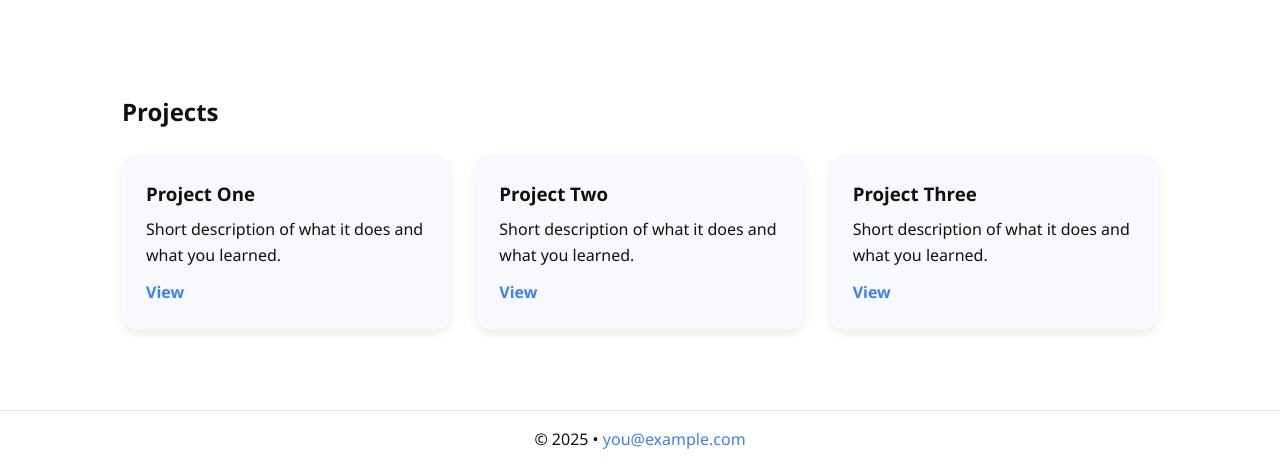
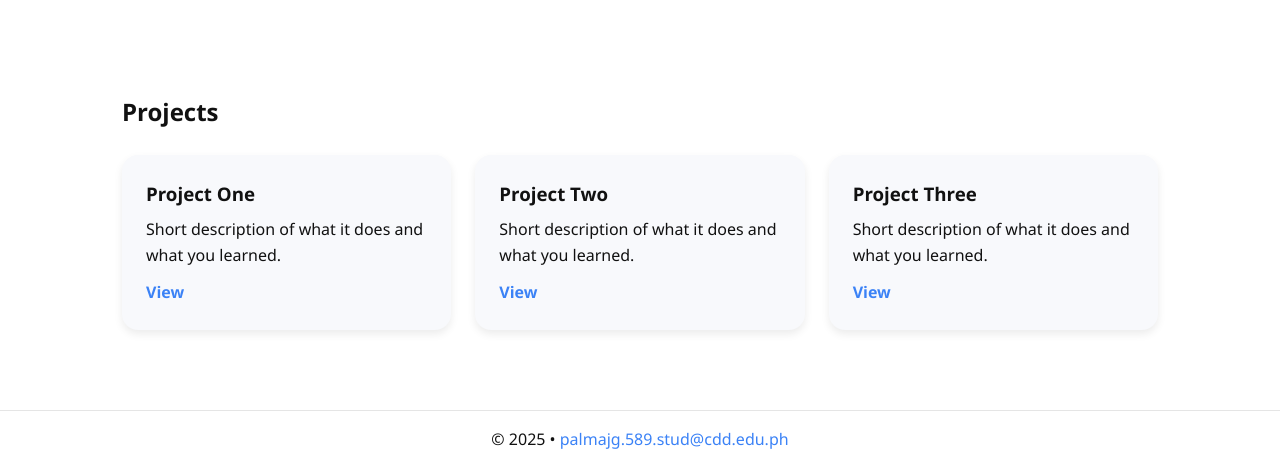
Before and after one commit to Aphelios-crypto/Portfolio-lab, a plain HTML site: page index.html in a window 1280 px wide. Shown: the part 362-830 px from the top of the page. Drawn offline with Linux system fonts and the light colour scheme.

Commit message:
mail updated

```diff
--- a/index.html
+++ b/index.html
@@ -63,7 +63,7 @@
 
   <!-- Footer -->
   <footer id="contact" class="footer">
-    <p>&copy; 2025 • <a href="mailto:you@example.com">you@example.com</a></p>
+    <p>&copy; 2025 • <a href="mailto:palmajg.589.stud@cdd.edu.ph">palmajg.589.stud@cdd.edu.ph</a></p>
   </footer>
 </body>
 </html>
```
